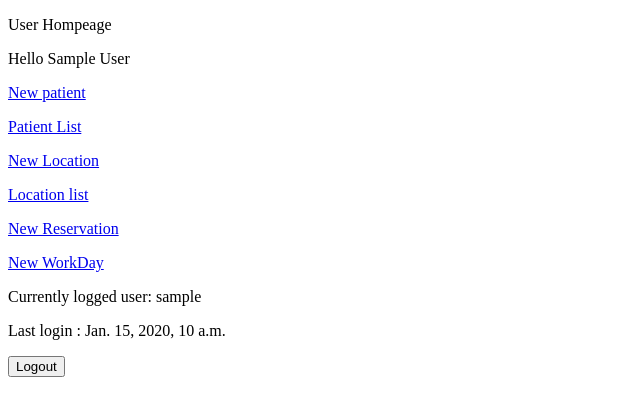
After one commit to konradziomek95/Medical_Record_App, a Django app: page /user/homepage/ in a window 1280 px wide. The commit adds this page. Shown: the top 416 px of the page, without its empty margins (0-640 px from the left). Run offline with Django 4.2, Linux system fonts and the light colour scheme; a user stored in the database is signed in; tables that the repository leaves empty hold one stand-in row (values such as "Sample post").

Commit message:
Template Views

```diff
--- a/Project/urls.py
+++ b/Project/urls.py
@@ -18,6 +18,8 @@ from django.urls import path
 from med_record_app.views import (RegisterMedUserView,
                                   HomepageView,
                                   LoginView,
+                                  LogoutView,
+                                  LoggedInHomepageView,
                                   ListOfLocationsView,
                                   CreateLocationView,
                                   ListOfPatientsView,
@@ -28,13 +30,16 @@ from med_record_app.views import (RegisterMedUserView,
                                   CreateMedicalRecordView,
                                   PatientDetailsView,
                                   CreateReservationView,
-                                  CreateWorkDayView)
+                                  CreateWorkDayView,
+                                  ListOfReservationsView)
 
 urlpatterns = [
     path('admin/', admin.site.urls),
     path('homepage/', HomepageView.as_view(), name='homepage'),
     path('register/', RegisterMedUserView.as_view(), name='register'),
     path('login/', LoginView.as_view(), name='login'),
+    path('logout/', LogoutView.as_view(), name='logout'),
+    path('user/homepage/', LoggedInHomepageView.as_view(), name='user_homepage'),
     path('location/add', CreateLocationView.as_view(), name='create_location'),
     path('location/list', ListOfLocationsView.as_view(), name='list_of_locations'),
     path('patient/add', CreatePatientView.as_view(), name='create_patient'),
@@ -46,5 +51,6 @@ urlpatterns = [
     path('location/user/', AddMedUserToLocationView.as_view(), name='add_user_to_location'),
     path('calendar/add', CreateWorkDayView.as_view(), name='add_workday'),
     path('reservation/add', CreateReservationView.as_view(), name='create_reservation'),
+    path('reservation/list/', ListOfReservationsView.as_view(), name='list_of_reservations')
 
 ]
--- a/med_record_app/templates/med_record_app/base.html
+++ b/med_record_app/templates/med_record_app/base.html
@@ -8,9 +8,13 @@
 {% block content %}
 {% endblock %}
 <footer>
- {% if user %}
-  {{ user.username }}
-    {%  endif %}
+ {% if user.is_authenticated %}
+     <p>Currently logged user: {{ user.username }}</p>
+     <p>Last login : {{ user.last_login }}</p>
+     <p><a href="/logout"><button>Logout</button></a></p>
+  {% else %}
+     <a href="/login/"><p>Login</p></a>
+  {%  endif %}
 </footer>
 </body>
 </html>
--- a/med_record_app/templates/med_record_app/delete_patient.html
+++ b/med_record_app/templates/med_record_app/delete_patient.html
@@ -6,5 +6,6 @@
         <p>{{ warning }}</p>
         <button type="submit">Delate</button>
         </form>
+        <a href="/patient/list"><button>Cancel</button></a>
     {% endif %}
 {% endblock %}
--- a/med_record_app/templates/med_record_app/homepage.html
+++ b/med_record_app/templates/med_record_app/homepage.html
@@ -1,4 +1,5 @@
 {% extends 'med_record_app/base.html' %}
 {% block content %}
     <p>Hompeage</p>
-{%  endblock %}
+    <a href="/register"><p>Register</p></a>
+{% endblock %}
--- a/med_record_app/templates/med_record_app/login.html
+++ b/med_record_app/templates/med_record_app/login.html
@@ -3,6 +3,6 @@
 <form action="" method="post">
     {% csrf_token %}
     {{ form.as_p}}
-    <input type="submit" value="send">
+    <input type="submit" value="login">
 </form>
 {% endblock %}}
--- a/med_record_app/templates/med_record_app/register.html
+++ b/med_record_app/templates/med_record_app/register.html
@@ -3,6 +3,6 @@
 <form action="" method="post">
     {% csrf_token %}
     {{ form.as_p}}
-    <input type="submit" value="send">
+    <input type="submit" value="register">
 </form>
 {% endblock %}}
--- a/med_record_app/templates/med_record_app/reservation_list.html
+++ b/med_record_app/templates/med_record_app/reservation_list.html
@@ -3,7 +3,8 @@
     List of your {{ user.first_name }} reservations:
     <ol>
     {% for reservation in reservations %}
-        <li>{{ reservation.time_of_reservation }}{{ reservation.patient }}</li>
+        <li>{{ reservation.time_of_reservation }} {{ reservation.patient.last_name }}
+         {{ reservation.patient.first_name }}</li>
     {% endfor %}
     </ol>
 {% endblock %}
--- /dev/null
+++ b/med_record_app/templates/med_record_app/user_homepage.html
@@ -0,0 +1,14 @@
+{% extends 'med_record_app/base.html' %}
+{% block content %}
+    <p>User Hompeage</p>
+    <p>Hello {{ user.first_name }} {{ user.last_name}}</p>
+    <a href="/patient/add"><p>New patient</p></a>
+    <a href="/patient/list"><p>Patient List</p></a>
+    <a href="/location/add"><p>New Location</p></a>
+    <a href="/location/list"><p>Location list</p></a>
+    <a href="/reservation/add"><p>New Reservation</p></a>
+    <a href="/calendar/add"><p>New WorkDay</p></a>
+    {% for reservation in reservations %}
+        <p>{{ reservation }}</p>
+    {% endfor %}
+{%  endblock %}
--- a/med_record_app/views.py
+++ b/med_record_app/views.py
@@ -1,22 +1,22 @@
+import datetime
+
 from django.shortcuts import render, redirect, get_object_or_404, get_list_or_404
 from django.views import View
-from django.views.generic import FormView, CreateView, ListView, UpdateView, DetailView
+from django.views.generic import FormView, CreateView, ListView, UpdateView, DetailView, RedirectView, TemplateView
 from .forms import (RegisterMedUSerForm,
                     LoginForm,
                     MedicalRecordForm,
                     ReservationForm,
                     WorkDayForm)
 from django.urls import reverse_lazy
-from django.contrib.auth import login, authenticate
+from django.contrib.auth import login, authenticate, logout
 from django.contrib.auth.mixins import LoginRequiredMixin
 from .models import MedUser, Location, Patient, MedicalRecord, WorkDay, Reservation
-from django.http import HttpResponse
 
 
 # Create your views here.
-class HomepageView(View):
-    def get(self, request, *args, **kwargs):
-        return render(request, 'med_record_app/homepage.html')
+class HomepageView(TemplateView):
+    template_name = 'med_record_app/homepage.html'
 
 
 class RegisterMedUserView(View):
@@ -54,7 +54,7 @@ class RegisterMedUserView(View):
 class LoginView(FormView):
     template_name = 'med_record_app/login.html'
     form_class = LoginForm
-    success_url = reverse_lazy('login')
+    success_url = reverse_lazy('user_homepage')
 
     def form_valid(self, form):
         response = super().form_valid(form)
@@ -62,6 +62,24 @@ class LoginView(FormView):
         user = authenticate(username=cd['login'], password=cd['password'])
         login(self.request, user)
         return response
+
+
+class LogoutView(RedirectView):
+    url = reverse_lazy('homepage')
+
+    def get(self, request, *args, **kwargs):
+        logout(request)
+        return super().get(request, *args, **kwargs)
+
+
+class LoggedInHomepageView(LoginRequiredMixin,TemplateView):
+    login_url = '/login/'
+    template_name = 'med_record_app/user_homepage.html'
+
+    def get_context_data(self, **kwargs):
+        context = super().get_context_data(**kwargs)
+        context['reservations'] = Reservation.objects.filter(time_of_reservation__day=datetime.datetime.today().day)
+        return context
 
 
 class ListOfLocationsView(LoginRequiredMixin, ListView):
@@ -117,7 +135,7 @@ class DeletePatientView(LoginRequiredMixin, View):
     def get(self, request, *args, **kwargs):
         id = kwargs['id']
         patient = get_object_or_404(Patient, pk=id)
-        warning = f'Do you reallly want to delate {patient.last_name} {patient.first_name} from database?'
+        warning = f'Do you really want to delete {patient.last_name} {patient.first_name} from database?'
         ctx = {'warning': warning,
                'patient': patient}
         return render(request, 'med_record_app/delete_patient.html', ctx)
@@ -222,7 +240,9 @@ class CreateReservationView(LoginRequiredMixin, View):
         return render(request, 'med_record_app/add_reservation.html', {'form': form, 'patients': patients})
 
 
-class ListOfReservationsView(View):
+class ListOfReservationsView(LoginRequiredMixin, View):
+    login_url = '/login/'
+
     def get(self, request, *args, **kwargs):
         user = self.request.user
         reservations = get_list_or_404(Reservation, owner=user)
```
Also changed, not shown: med_record_app/templates/med_record_app/patients_list.html (+6 -1 lines), med_record_app/forms.py (line endings or trailing spaces).
